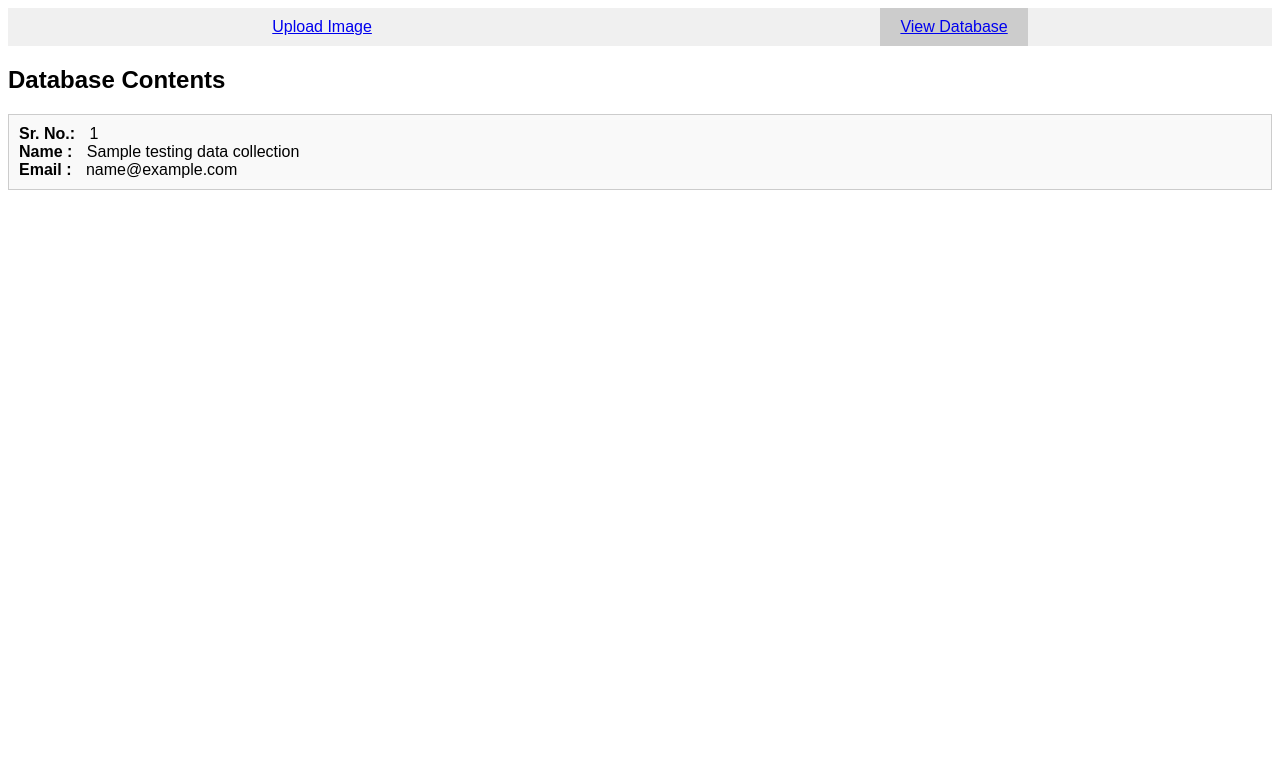
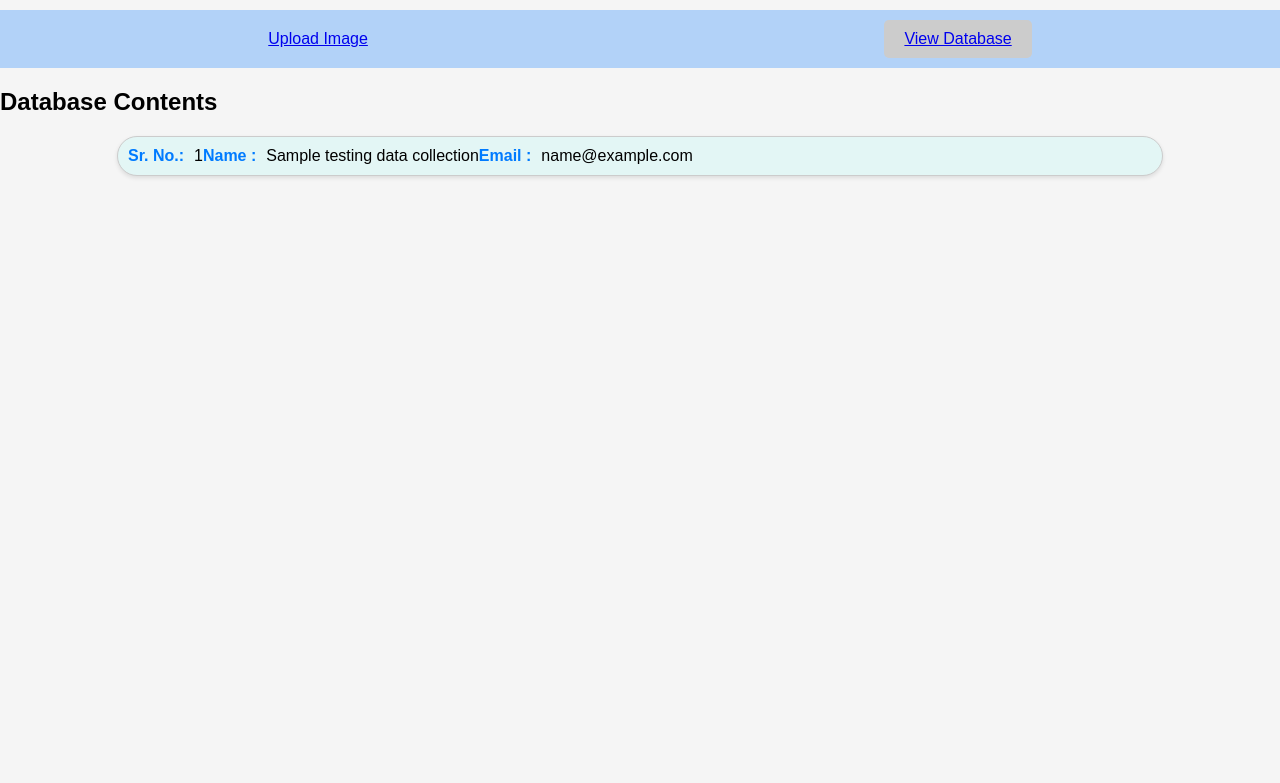
Before and after one commit to Fabreeeze/python_project_sem_5, a Flask app: page /database_data in a window 1280 px wide. Shown: the top 783 px of the page. Run offline with Flask 3, Linux system fonts and the light colour scheme; a database or web service that is not in the repository returns one stand-in record (values such as "Sample title").

Commit message:
commit 16, did some styling changes

```diff
--- a/static/database_styles.css
+++ b/static/database_styles.css
@@ -1,5 +1,3 @@
-/* Add this CSS to your styles.css file */
-
 .database-contents {
     font-family: Arial, sans-serif;
     margin: 20px;
@@ -8,6 +6,7 @@
 .database-contents h2 {
     font-size: 1.5em;
     margin-bottom: 10px;
+    color: #333; /* Dark text color */
 }
 
 .database-list {
@@ -16,20 +15,57 @@
 }
 
 .database-item {
+    padding: 10px;
+    display: flex;
+    border: 1px solid #ccc;
+    background-color: #e3f6f5; /* White background */
+    border-radius: 20px;
+    width: 80%;
+    margin: auto;
     margin-bottom: 10px;
-    padding: 10px;
-    border: 1px solid #ccc;
-    background-color: #f9f9f9;
+    box-shadow: 0 2px 4px rgba(0, 0, 0, 0.1); /* Subtle shadow */
+    border-radius: 20px; /* Rounded corners */
 }
 
 .database-item:nth-child(even) {
-    background-color: #f0f0f0;
+    background-color: #e9f7e6; /* Lighter background for even rows */
+}
+
+.database-item:hover {
+    box-shadow: 0 4px 8px rgba(0, 0, 0, 0.5); /* Slight shadow on hover */
+    transition: box-shadow 0.5s ease; /* Smooth transition */
+}
+
+.delete-button {
+    background-color: #ff6363; /* Red color */
+    border: none;
+    color: #fff;
+    padding: 5px 10px;
+    cursor: pointer;
+    border-radius: 4px;
+    font-size: 12px;
+    margin-left: 10px;
 }
 
 .database-field {
     font-weight: bold;
+    color: #007bff; /* Blue color for field names */
 }
 
 .database-value {
     margin-left: 10px;
 }
+
+.database-value a {
+    color: #007bff; /* Blue color for links */
+    text-decoration: none;
+}
+
+.database-value a:hover {
+    text-decoration: underline;
+}
+
+.database-value img {
+    max-width: 100%;
+    border-radius: 4px; /* Rounded corners for images */
+}
--- a/static/navbar_styles.css
+++ b/static/navbar_styles.css
@@ -1,24 +1,43 @@
 body {
     font-family: Arial, sans-serif;
+    background-color: #f5f5f5;
+    margin: 0;
+}
+
+.header {
+    background-color: #007bff;
+    color: #fff;
+    text-align: center;
+    padding: 10px 0;
+}
+
+.header h1 {
+    margin: 0;
 }
 
 .tabs {
     display: flex;
     justify-content: space-around;
-    background-color: #f0f0f0;
+    background-color: #b2d2f8;
+    margin-top: 10px;
+    padding: 10px 0;
 }
 
 .tab {
     padding: 10px 20px;
     cursor: pointer;
+    color: #fff;
 }
 
 .tab.active {
     background-color: #ccc;
     display: block;
+    border-radius: 5px;
 }
 
 .tabContent {
-    display: none;
     padding: 20px;
+    display: flex;
+    align-items: center;
+    justify-content: center;
 }
--- a/static/success_message_styles.css
+++ b/static/success_message_styles.css
@@ -1,6 +1,6 @@
 .success-message {
     background-color: #4caf50;
-    color: #fff;
+    color: #e91010;
     padding: 10px;
     position: fixed;
     top: 0;
```
Also changed, not shown: static/style.css (+4 -5 lines).
